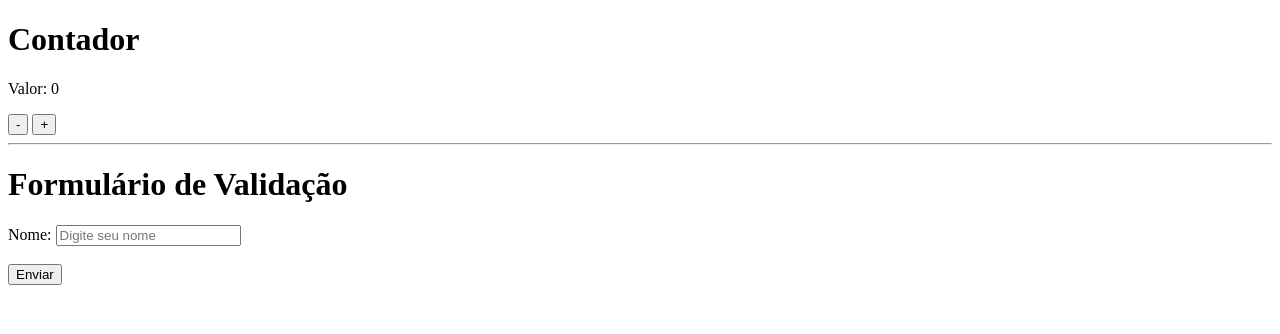
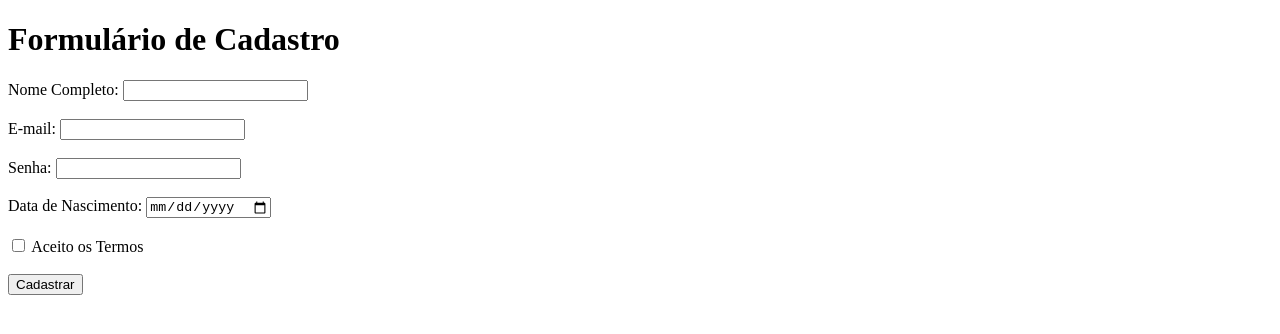
Before and after one commit to roofranklin/gabarito-1433-dom, a plain HTML site: page index.html in a window 1280 px wide. Drawn offline with Linux system fonts and the light colour scheme.

Commit message:
exercicio aula 01 finalizado

```diff
--- a/index.html
+++ b/index.html
@@ -1,26 +1,42 @@
 <!DOCTYPE html>
 <html lang="pt-BR">
 <head>
-  <title>Contador e Formulário</title>
-  <meta charset="UTF-8">
+    <meta charset="UTF-8">
+    <meta name="viewport" content="width=device-width, initial-scale=1.0">
+    <title>Formulário de Cadastro</title>
 </head>
 <body>
-  <h1>Contador</h1>
-  <p>Valor: <span id="valor-contador">0</span></p>
-  <button id="btn-subtrair">-</button>
-  <button id="btn-adicionar">+</button>
+    <h1>Formulário de Cadastro</h1>
+    <form id="cadastroForm">
+        <div>
+            <label for="nomeCompleto">Nome Completo:</label>
+            <input type="text" id="nomeCompleto" name="nomeCompleto">
+        </div>
+        <br>
+        <div>
+            <label for="email">E-mail:</label>
+            <input type="email" id="email" name="email">
+        </div>
+        <br>
+        <div>
+            <label for="senha">Senha:</label>
+            <input type="password" id="senha" name="senha">
+        </div>
+        <br>
+        <div>
+            <label for="dataNascimento">Data de Nascimento:</label>
+            <input type="date" id="dataNascimento" name="dataNascimento">
+        </div>
+        <br>
+        <div>
+            <input type="checkbox" id="termos" name="termos">
+            <label for="termos">Aceito os Termos</label>
+        </div>
+        <br>
+        <button type="button" id="btnSubmit" onclick="validarFormulario()">Cadastrar</button>
+    </form>
+    <div id="mensagem"></div>
 
-  <hr>
-
-  <h1>Formulário de Validação</h1>
-    <form id="meu-formulario">
-        <label for="campo-nome">Nome:</label>
-        <input type="text" id="campo-nome" placeholder="Digite seu nome">
-        <br><br>
-        <button type="submit" id="btn-enviar">Enviar</button>
-    </form>
-    <p id="feedback-msg"></p>
-
-  <script src="script.js"></script>
+    <script src="script.js"></script>
 </body>
 </html>
--- a/script.js
+++ b/script.js
@@ -1,34 +1,40 @@
-let contador = 0;
+function validarFormulario() {
+    const nomeCompleto = document.getElementById('nomeCompleto');
+    const email = document.getElementById('email');
+    const senha = document.getElementById('senha');
+    const dataNascimento = document.getElementById('dataNascimento');
+    const termos = document.getElementById('termos');
+    const mensagem = document.getElementById('mensagem');
 
-const valorDisplay = document.querySelector('#valor-contador');
-const btnAdicionar = document.querySelector('#btn-adicionar');
-const btnSubtrair = document.querySelector('#btn-subtrair');
+    // Limpa a mensagem de erro/sucesso anterior
+    mensagem.textContent = '';
+    mensagem.style.color = 'red'; // Cor padrão para erros
 
-btnAdicionar.onclick = function() {
-  contador++; // Incrementa a variável
-  valorDisplay.innerText = contador; // Atualiza o texto na tela
-};
+    if (nomeCompleto.value.trim() === '') {
+        mensagem.textContent = 'O campo Nome Completo não pode estar vazio.';
+        return;
+    }
 
-btnSubtrair.onclick = function() {
-  contador--; // Decrementa a variável
-  valorDisplay.innerText = contador; // Atualiza o texto na tela
-};
+    if (!email.value.includes('@')) {
+        mensagem.textContent = 'O campo E-mail deve incluir o caractere @.';
+        return;
+    }
 
-const inputNome = document.querySelector('#campo-nome');
-const btnEnviar = document.querySelector('#btn-enviar');
-const feedback = document.querySelector('#feedback-msg');
+    if (senha.value.length < 8) {
+        mensagem.textContent = 'A senha deve ter no mínimo 8 caracteres.';
+        return;
+    }
 
-btnEnviar.onclick = function(event) {
-  event.preventDefault(); // MUITO IMPORTANTE! Impede o recarregamento da página.
+    if (dataNascimento.value === '') {
+        mensagem.textContent = 'O campo Data de Nascimento não pode estar vazio.';
+        return;
+    }
 
-  const nomeDigitado = inputNome.value; // .value para pegar o valor de um input
+    if (!termos.checked) {
+        mensagem.textContent = 'Você precisa aceitar os termos.';
+        return;
+    }
 
-  // Validação simples
-  if (nomeDigitado === '') {
-    feedback.innerText = 'Erro: O campo nome não pode estar vazio!';
-    feedback.style.color = 'red'; // Bônus: manipulando o CSS
-  } else {
-    feedback.innerText = 'Formulário enviado com sucesso!';
-    feedback.style.color = 'green';
-  }
-};
+    mensagem.textContent = 'Cadastro realizado com sucesso!';
+    mensagem.style.color = 'green';
+}
```
